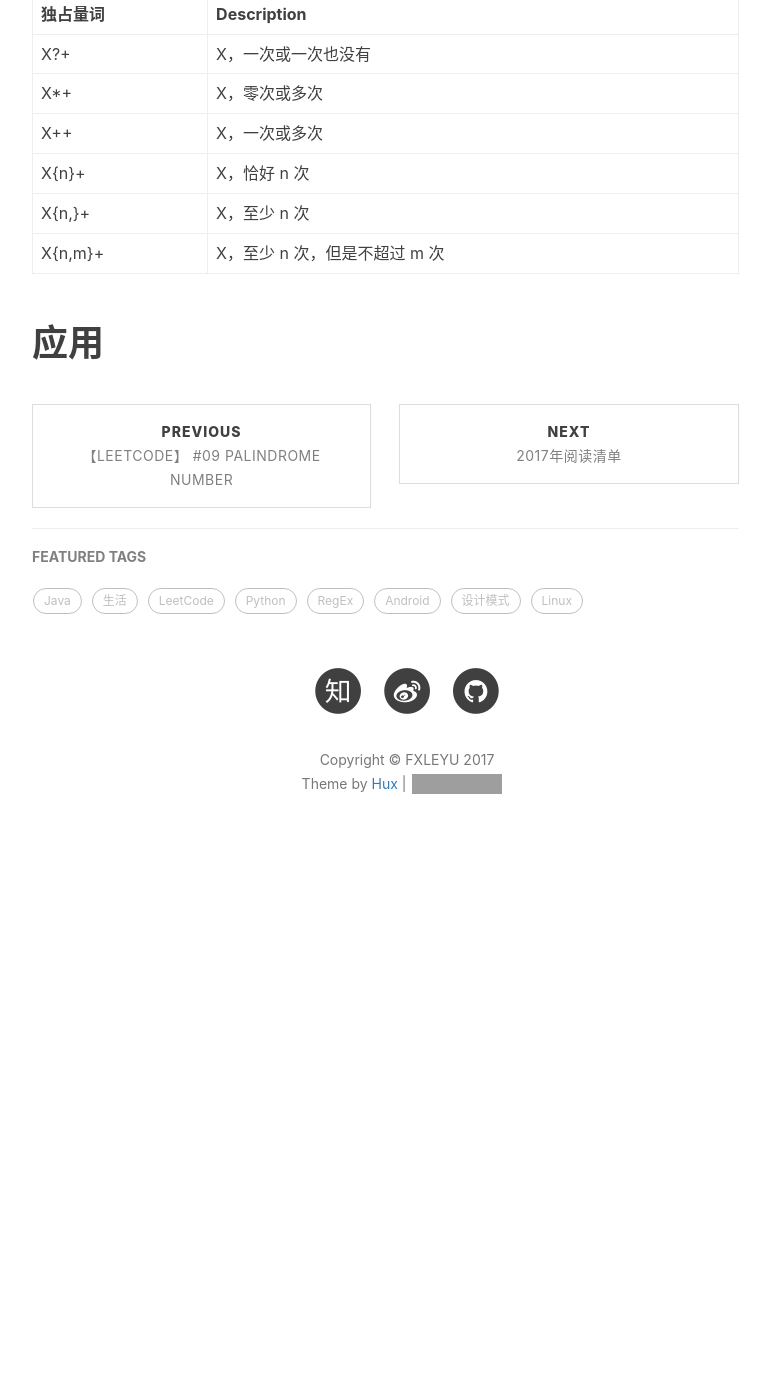
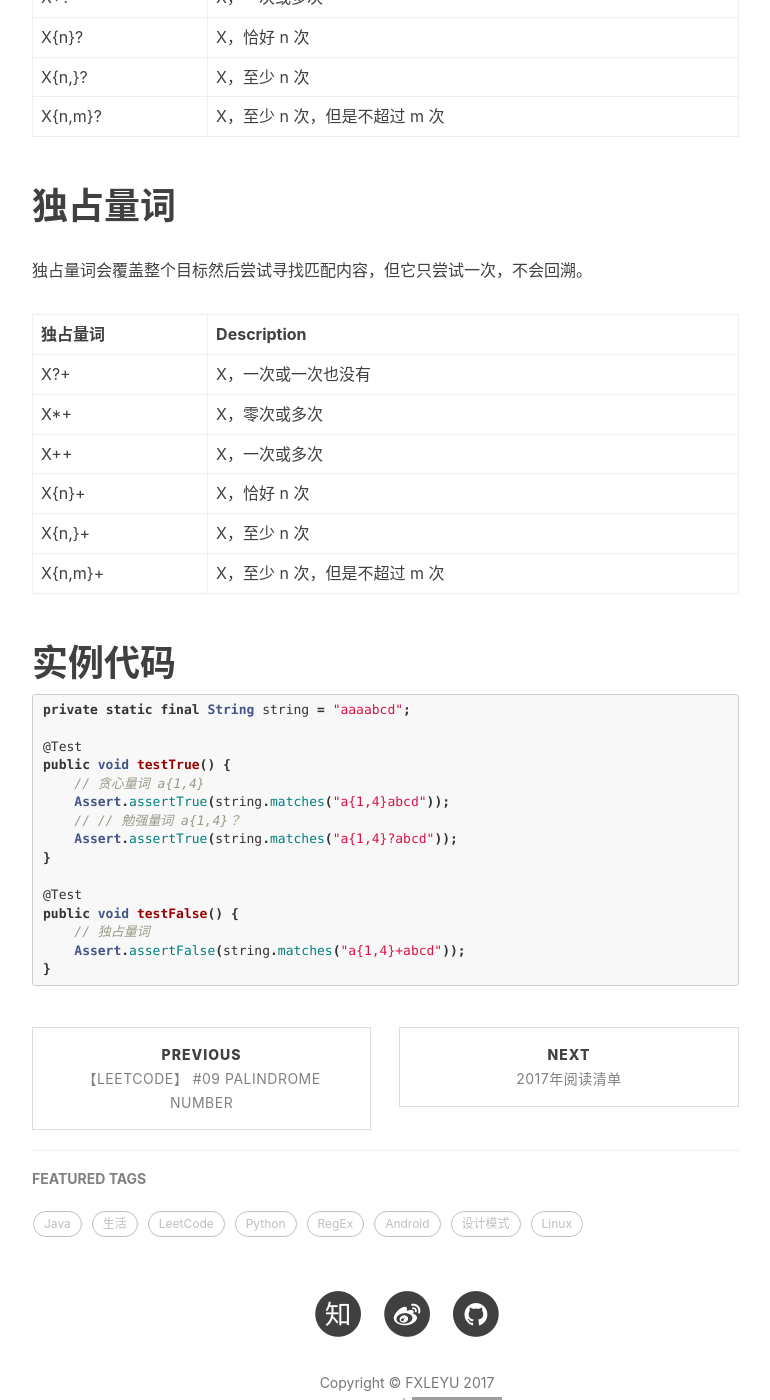
Before and after one commit to fxleyu/fxleyu.github.io, a Jekyll site: the page built from _posts/2017-03-09-quantifiers-in-regular-expressions.md, in a window 1280 px wide and 1400 px high, scrolled down 1534 px. Shown: the whole window, without its empty margins (233-1003 px from the left). Built offline with Jekyll 4.4.1, drawn with Linux system fonts in a browser that asks for light colours; nearby versions of some CDN libraries; comment, search, counter and statistics services are not loaded; before the commit the page ends 2422 px from its top, so only the background shows below that; some of the changed text lies outside the part shown; grey boxes are pictures that could not be loaded.

Commit message:
UPDATE 正则的量词部分

````diff
--- a/_posts/2017-03-09-quantifiers-in-regular-expressions.md
+++ b/_posts/2017-03-09-quantifiers-in-regular-expressions.md
@@ -11,9 +11,12 @@
 
 # 基本量词
 
-# 贪婪量词
+# 贪婪量词（或者 贪心量词）
 
 Greedy 数量词
+
+量词自身是贪心的。贪心的量词会首先匹配整个字符串。尝试匹配时，它会选定尽可能多的内容，也就是整个输入。量词首次尝试匹配整个字符串，如果失败则回退一个字符再次尝试。这个过程叫做回溯（backtracking）。它会每次回退一个字符，直到找到匹配的内容或没有字符可尝试为止。此外，它还会记录所有行为，因此相较另两种方式它对资源的消耗最大。
+
 
 贪婪量词 | Description
 -------|---------
@@ -25,6 +28,8 @@
 X{n,m} | X，至少 n 次，但是不超过 m 次
 
 # 懒惰量词
+
+懒惰（有时也说勉强）量词使用另外一中策略。它从目标的起始位置开始尝试寻找匹配，每次检查字符串的一个字符，寻找它要匹配的内容。最后，它会尝试匹配整个字符串。
 
 懒惰量词 | Description
 --------|----------
@@ -38,6 +43,8 @@
 
 # 独占量词
 
+独占量词会覆盖整个目标然后尝试寻找匹配内容，但它只尝试一次，不会回溯。
+
 独占量词 | Description
 --------|----------
 X?+     | X，一次或一次也没有
@@ -47,4 +54,22 @@
 X{n,}+  | X，至少 n 次
 X{n,m}+ | X，至少 n 次，但是不超过 m 次
 
-# 应用
+# 实例代码
+
+```java
+private static final String string = "aaaabcd";
+
+@Test
+public void testTrue() {
+    // 贪心量词 a{1,4}
+    Assert.assertTrue(string.matches("a{1,4}abcd"));
+    // // 勉强量词 a{1,4}？
+    Assert.assertTrue(string.matches("a{1,4}?abcd"));
+}
+
+@Test
+public void testFalse() {
+    // 独占量词
+    Assert.assertFalse(string.matches("a{1,4}+abcd"));
+}
+```
````
